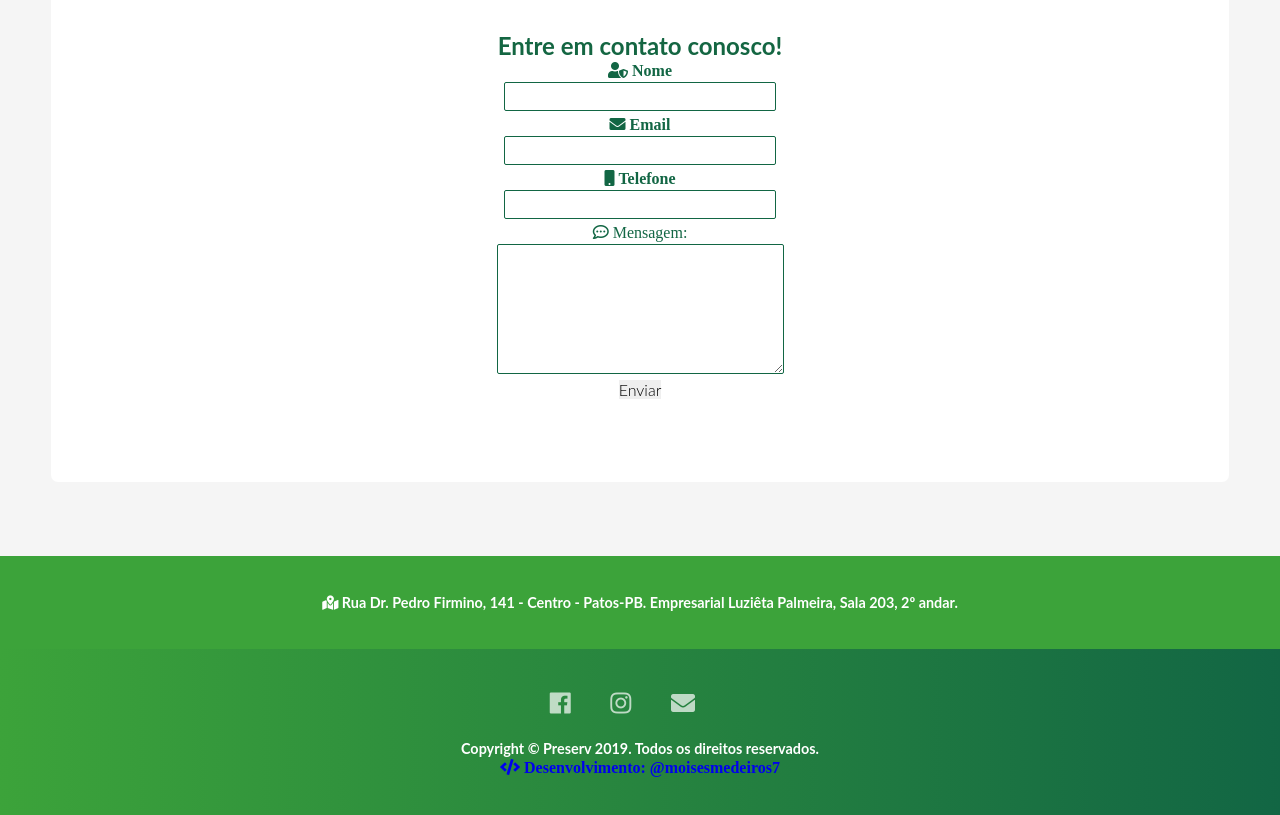
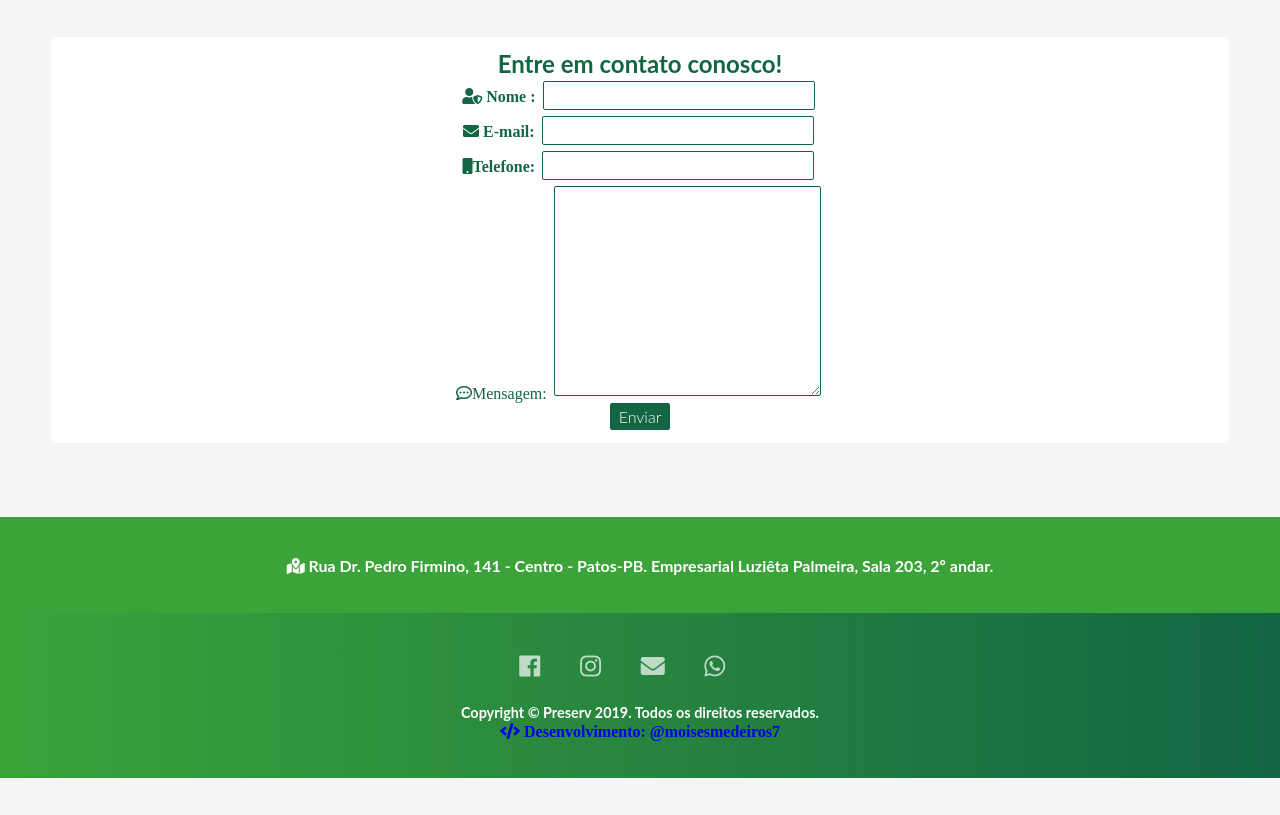
Before and after one commit to moisesmedeiros7/preservsa, a PHP site: page /contato.html in a window 1280 px wide. Shown: the part 365-1180 px from the top of the page. After the commit the page ends 1143 px from the top, so only its background shows below. Run offline with PHP 8.4, Linux system fonts and the light colour scheme; some libraries are stand-ins or nearby versions.

Commit message:
alterações

```diff
--- a/contato.html
+++ b/contato.html
@@ -35,29 +35,48 @@
 			</div>
 	</div>
 
-	<main class="servicos container" >
+	<main class="container" >
 		<article class="servico" align="center"; >
 			<div class="inner">
 
-				 <h1>Entre em contato conosco!</br></h1>
+				<h1>Entre em contato conosco!</br></h1>
 
-   				<div class="formulario">
 
-   				 <div class="grupo"><i class="fas fa-user-shield"> Nome</i></br>
-   				 <input class="Nome" type="text" >
+				<div class="formulario">
+				<form action="form" method="get">
+   				 	<div class="grupo"><i class="fas fa-user-shield">  Nome :</i>
+   				 	<input class="Nome" id="nomeid" type="text" >
 
-   				 <div class="grupo"><i class="fas fa-envelope"> Email</i></br>
-   				 <input class="Email"  type="text" >
+   				 	<div class="grupo"><i class="fas fa-envelope">  E-mail:</i>
+   				 	<input class="E-mail" id="emailid" type="text" >
 
-   				 <div class="grupo"><i class="fas fa-mobile"> Telefone </i></br>
-   				 <input class="Telefone"  type="text" >
+   				 	<div class="grupo"><i class="fas fa-mobile">Telefone:</i>
+   				 	<input class="Telefone" id="telefoneid" type="text" > </br>
 
-   				 <div class="grupo"><i class="far fa-comment-dots"> Mensagem: </i></br>
-   				 <textarea class="Mensagem" type="text"></textarea></br>
+   				 	<div class="grupo"><i class="far fa-comment-dots">Mensagem:</i>
+   				 	<textarea class="Mensagem" id="mensagemid" type="text"></textarea> </br>
 
-   				 <button class="btn btn-enviarmsg">Enviar</button>
+   				 	<button id="enviaid" class="grupo" type="submit">Enviar</button>
+		    	</form>
+
+		    	<script type="text/javascript">
+
+		    		function Enviar() {
+
+    				var nome = document.getElementById("nomeid");
+
+    					if (nome.value != "") {
+        				alert('Obrigado sr(a) ' + nome.value + ' os seus dados foram encaminhados com sucesso');
+    					}
+
+					}
+		    	</script>
+
+
 
 		    	</div>
+
+
 
 
 			</div>
@@ -79,6 +98,7 @@
 			<a href="https://www.facebook.com/preservsa/" target="_blank"><i class="fab fa-facebook" aria-hidden="true"></i></a>
 			<a href="https://www.instagram.com/preservsolucoes/" target="_blank"><i class="fab fa-instagram" aria-hidden="true"></i></a>
 			<a href="mailto:preservsa@gmail.com" target="_blank"><i class="fa fa-envelope"></i></a>
+			<a href="https://api.whatsapp.com/send?phone=5584996667026&text=Ol%C3%A1%2C%20tava%20vendo%20o%20site%20da%20empresa%20e%20desejo%20falar%20com%20voc%C3%AA%20sobre%20a%20Preserv!" target="_blank"><i class="fab fa-whatsapp"></i></a>
 		</div>
 		<p class="copyright">
 			<h1>Copyright © Preserv 2019. Todos os direitos reservados.</h1>
--- a/index.html
+++ b/index.html
@@ -79,6 +79,7 @@
 			<a href="https://www.facebook.com/preservsa/" target="_blank"><i class="fab fa-facebook" aria-hidden="true"></i></a>
 			<a href="https://www.instagram.com/preservsolucoes/" target="_blank"><i class="fab fa-instagram" aria-hidden="true"></i></a>
 			<a href="mailto:preservsa@gmail.com" target="_blank"><i class="fa fa-envelope"></i></a>
+			<a href="https://api.whatsapp.com/send?phone=5584996667026&text=Ol%C3%A1%2C%20tava%20vendo%20o%20site%20da%20empresa%20e%20desejo%20falar%20com%20voc%C3%AA%20sobre%20a%20Preserv!" target="_blank"><i class="fab fa-whatsapp"></i></a>
 		</div>
 		<p class="copyright">
 			<h1>Copyright © Preserv 2019. Todos os direitos reservados.</h1>
--- a/servicos.html
+++ b/servicos.html
@@ -95,6 +95,7 @@
 			<a href="https://www.facebook.com/preservsa/" target="_blank"><i class="fab fa-facebook" aria-hidden="true"></i></a>
 			<a href="https://www.instagram.com/preservsolucoes/" target="_blank"><i class="fab fa-instagram" aria-hidden="true"></i></a>
 			<a href="mailto:preservsa@gmail.com" target="_blank"><i class="fa fa-envelope"></i></a>
+			<a href="https://api.whatsapp.com/send?phone=5584996667026&text=Ol%C3%A1%2C%20tava%20vendo%20o%20site%20da%20empresa%20e%20desejo%20falar%20com%20voc%C3%AA%20sobre%20a%20Preserv!" target="_blank"><i class="fab fa-whatsapp"></i></a>
 		</div>
 		<p class="copyright">
 			<a href="https://www.facebook.com/moisesmdrs7" target="_blank"><i class="fas fa-code"> Desenvolvimento: @moisesmedeiros7</i></a>
--- a/style.css
+++ b/style.css
@@ -37,8 +37,8 @@ background: linear-gradient(to right, #3ca33a, #126644);}   /*cores da logo */
 
 /*serviços */
 .servico {width: 100%; background-color: #fff; text-align: center; border-radius: 7px; margin-bottom: 3%;}
-.servico img {width:80%; border-radius: 7px 7px 7px 7px;}
-.inner {padding: 7%}
+.servico img {width:50%; border-radius: 7px 7px 7px 7px;}
+.inner {padding: 1.0%}
 .inner h1 { font-size: 1.5em; color:#146642 /*#3ca33a*/ ; font-weight: bold;}
 .inner h2 {font-size: 1.0em; color:#146642 /*#3ca33a*/ ; line-height:1.5em; text-align: justify; text-indent:3em;
 padding: 1.5em 1.5em;}
@@ -60,9 +60,13 @@ padding: 1.5em 1.5em;} /* para tópicos */
 .copyright a {font-size: 1.0em; color: rgba(255, 255, 255, 0.7); margin-right: 3%;}
 .copyright a:hover{color: rgba(255, 255, 255);}
 
+
 .formulario i{color:#126644; vertical-align:right;}
 .formulario input {border:1.3px solid #126644;; border-radius:2px; padding: 4px 35px; margin: 3px; float: center; text-align: center;}
-.formulario textarea {border:1.3px solid #126644;border-radius:2px; padding: 45px 45px; margin: 3px; float: center; }
+.formulario textarea {border:1.3px solid #126644;border-radius:2px; padding: 85px 35px; margin: 3px; float: center;}
+.formulario button {border:1.3px solid #126644; border-radius:2px; color: #fff; background-color:#146642; padding: 3px 8px; margin: 1.5px;}
+
+
 
 
 
@@ -70,8 +74,6 @@ padding: 1.5em 1.5em;} /* para tópicos */
 
 /*=======Smartphones=======*/
 
-
-/*
 
 @media screen and (min-width: 770px) {
 	.title h2{font-size: 3em;}
@@ -90,12 +92,13 @@ padding: 1.5em 1.5em;} /* para tópicos */
 	.copyright p {font-size: 1em;}
 }
 
+
 @media screen and (min-width:1024px){
 	.title h2{font-size: 3.5em;}
 	.title h3{font-size: 3.0em;}
 	.btn-menu{display: none;}
 	.btn-close{display: none;}
-	.menu{width: auto;height: 56px; line-height: 56px; float: right; background-color: #f5f5f5;
+	.menu{width:auto; height: 56px; line-height: 56px; float: right; background-color: #f5f5f5;
 	display: block !important; position: static;}
 	.menu li {padding: 0; float: left;}
 	.menu li a {color: #130400; font-size: 1.5em; padding: 15px;}
@@ -105,5 +108,3 @@ padding: 1.5em 1.5em;} /* para tópicos */
 	.servico img {width:65%; border-radius: 7px 7px 7px 7px;}
 	.inner h2{font-size: 2.5em;}
 }
-
-*/
```
Also changed, not shown: form.php (added, +68 -0 lines).
